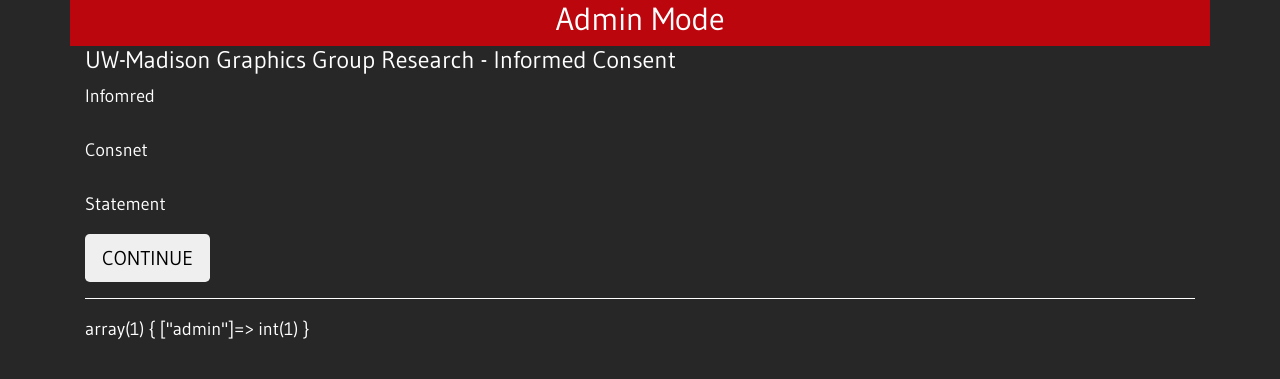
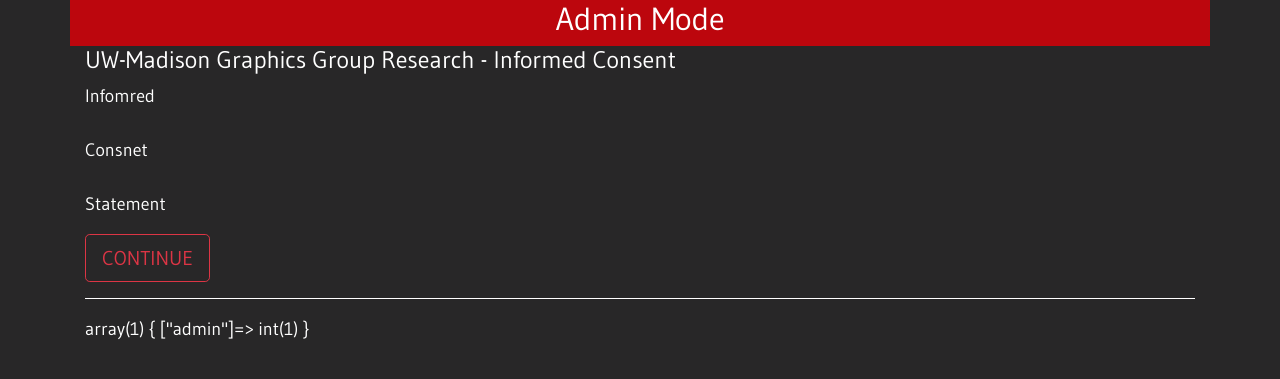
Before and after one commit to CasualJon/modelComp799, a PHP site: page / in a window 1280 px wide. Shown: the top 379 px of the page. Run offline with PHP 8.4, Linux system fonts and the light colour scheme; the visitor is signed in with stand-in values (Sample User, id 1); some libraries are stand-ins or nearby versions.

Commit message:
Testing btn - hover broken

```diff
--- a/index.php
+++ b/index.php
@@ -83,7 +83,7 @@
 
       <div class="row">
         <div class="col-md-4 col-md-offset-4">
-          <button class="btn btn-lg btn-outline-consnet">CONTINUE</button>
+          <button class="btn btn-lg btn-outline-danger">CONTINUE</button>
         </div> <!-- /column -->
       </div> <!-- /row -->
 
```
